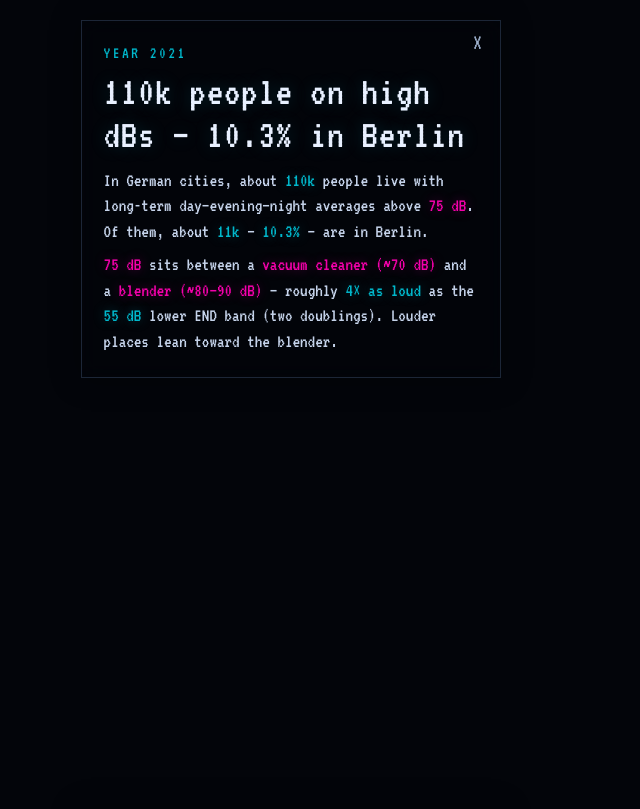
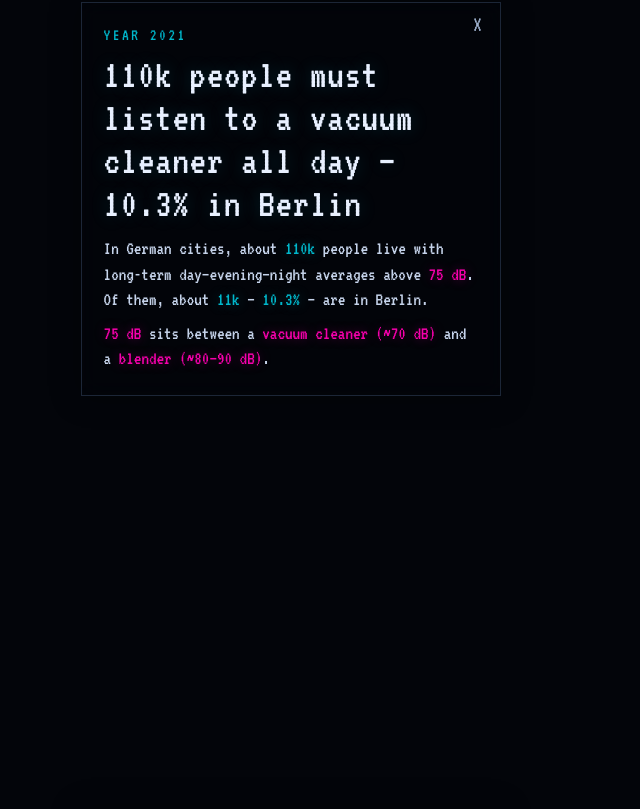
Before and after one commit to fotinidelig/noise-pollution-dataviz, a React (Vite) app in the folder app/: page / in a window 1280 px wide. Shown: the part 1801-2610 px from the top of the page, without its empty margins (0-640 px from the left). Built offline with nearby package versions, Linux system fonts and the light colour scheme; no server answers.

Commit message:
Shorten Germany vacuum-cleaner beat
Title: people must listen to a vacuum cleaner all day.
Drop 4× / doublings line; keep vacuum–blender span only.

Co-authored-by: Fotini Deligiannaki <fotinidelig@users.noreply.github.com>

```diff
--- a/app/src/scrolly/buildSteps.ts
+++ b/app/src/scrolly/buildSteps.ts
@@ -69,11 +69,11 @@ export function buildSteps(m: StoryMetrics): StoryStep[] {
       id: 'germany',
       railLabel: 'Germany',
       year: de.year_label,
-      title: `${dePeople} people on high dBs — ${de.berlin_share_of_germany_pct}% in Berlin`,
+      title: `${dePeople} people must listen to a vacuum cleaner all day — ${de.berlin_share_of_germany_pct}% in Berlin`,
       questions: [],
       body: [
         `In German cities, about ${hi(dePeople)} people live with long-term day–evening–night averages above ${hiLoud('75 dB')}. Of them, about ${hi(berlinPeople)} — ${hi(`${de.berlin_share_of_germany_pct}%`)} — are in Berlin.`,
-        `${hiLoud('75 dB')} sits between a ${hiLoud('vacuum cleaner (~70 dB)')} and a ${hiLoud('blender (~80–90 dB)')} — roughly ${hi('4× as loud')} as the ${hi('55 dB')} lower END band (two doublings). Louder places lean toward the blender.`,
+        `${hiLoud('75 dB')} sits between a ${hiLoud('vacuum cleaner (~70 dB)')} and a ${hiLoud('blender (~80–90 dB)')}.`,
       ],
       map: {
         center: [de.lon, de.lat],
```
Also changed, not shown: 1 other file (tests, documents, lock files or other folders).
